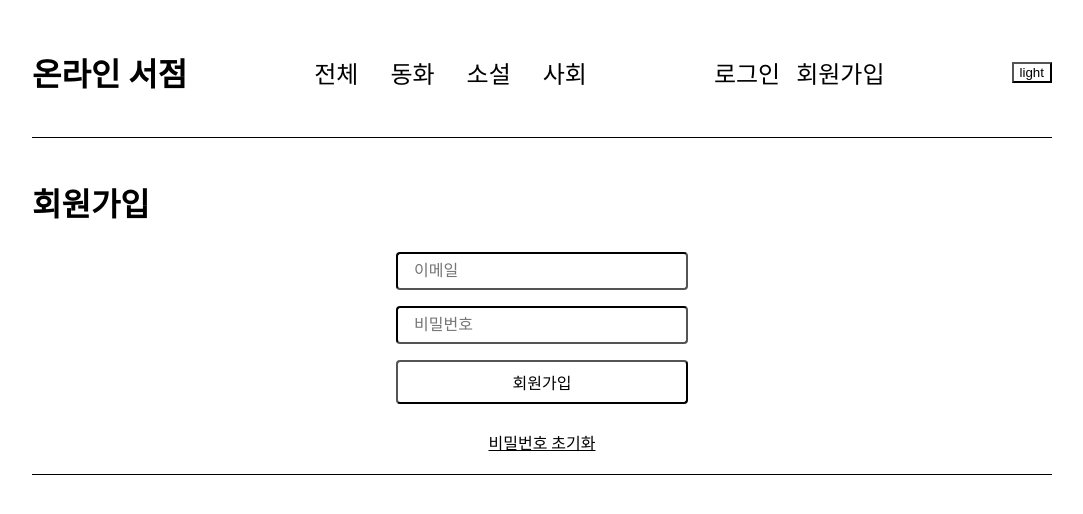
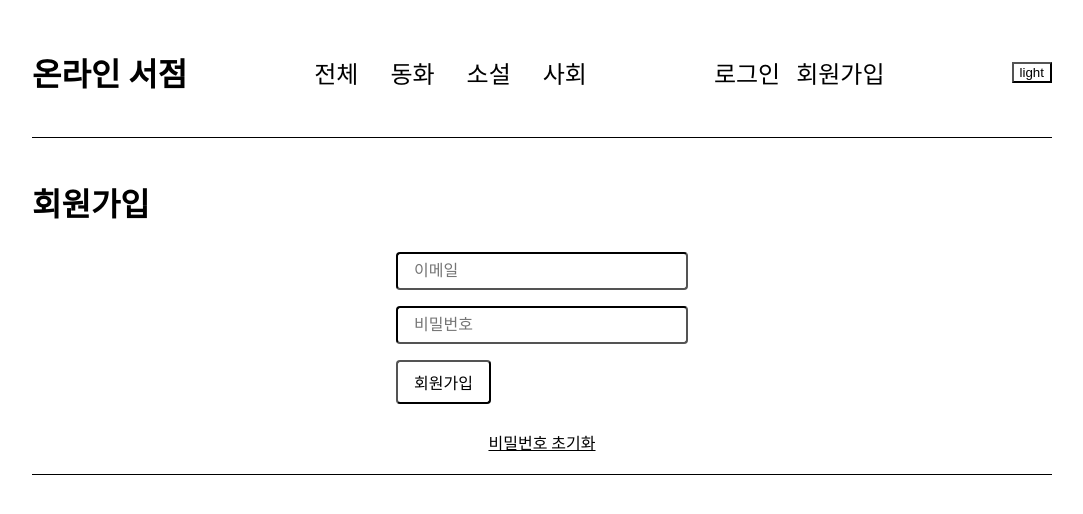
Before and after one commit to kimdev0206/project-3, a React (Create React App) app: page /users/sign-up in a window 1280 px wide. Shown: the top 514 px of the page, without its empty margins (98-1181 px from the left). Built offline with nearby package versions, Linux system fonts and the light colour scheme; no server answers.

Commit message:
fix: Button 컴포넌트. input → button 태그로 수정 자식 컴포넌트를 input 태그 value 에 넣을 수 없었음

```diff
--- a/src/components/common/Button.tsx
+++ b/src/components/common/Button.tsx
@@ -2,25 +2,27 @@ import React from "react";
 import styled from "styled-components";
 import { InputSize } from "../../styles/theme";
 
-const Style = styled.input<Props>`
+const Style = styled.button<Omit<Props, "children">>`
   font-size: ${({ theme, size }) => theme.input[size].fontSize};
-
   padding: ${({ theme, size }) => theme.input[size].padding};
-
   color: ${({ theme, state }) => theme.buttonState[state].primary};
   background-color: ${({ theme, state }) =>
     theme.buttonState[state].background};
-
   border-color: ${({ theme }) => theme.color.primary};
   border-radius: ${({ theme }) => theme.borderRadius.default};
+  cursor: pointer;
 `;
 
 interface Props extends React.ButtonHTMLAttributes<HTMLButtonElement> {
+  children: React.ReactNode;
   size: InputSize;
   state: string;
-  value: string;
 }
 
-export default function Button({ size, state, value, ...props }: Props) {
-  return <Style size={size} state={state} value={value} {...props} />;
+export default function Button({ children, size, state, ...props }: Props) {
+  return (
+    <Style size={size} state={state} {...props}>
+      {children}
+    </Style>
+  );
 }
--- a/src/components/common/Header.tsx
+++ b/src/components/common/Header.tsx
@@ -92,10 +92,10 @@ export default function Header() {
             <Button
               size="medium"
               state="normal"
-              value="로그아웃"
-              type="button"
               onClick={setLoggedOut}
-            />
+            >
+              로그아웃
+            </Button>
           </ul>
         ) : (
           <ul>
--- a/src/pages/LogIn.tsx
+++ b/src/pages/LogIn.tsx
@@ -60,7 +60,9 @@ export default function LogIn() {
           </fieldset>
 
           <fieldset>
-            <Button size="medium" state="normal" value="로그인" type="submit" />
+            <Button size="medium" state="normal" type="submit">
+              로그인
+            </Button>
           </fieldset>
 
           <div className="info">
--- a/src/pages/ResetPassword.tsx
+++ b/src/pages/ResetPassword.tsx
@@ -66,21 +66,15 @@ export default function ResetPassword() {
 
           {isRequested ? (
             <fieldset>
-              <Button
-                size="medium"
-                state="normal"
-                value="비밀번호 초기화"
-                type="submit"
-              />
+              <Button size="medium" state="normal" type="submit">
+                비밀번호 초기화
+              </Button>
             </fieldset>
           ) : (
             <fieldset>
-              <Button
-                size="medium"
-                state="normal"
-                value="초기화 요청"
-                type="submit"
-              />
+              <Button size="medium" state="normal" type="submit">
+                초기화 요청
+              </Button>
             </fieldset>
           )}
         </form>
--- a/src/pages/SignUp.tsx
+++ b/src/pages/SignUp.tsx
@@ -76,12 +76,9 @@ export default function SignUp() {
           </fieldset>
 
           <fieldset>
-            <Button
-              size="medium"
-              state="normal"
-              value="회원가입"
-              type="submit"
-            />
+            <Button size="medium" state="normal" type="submit">
+              회원가입
+            </Button>
           </fieldset>
 
           <div className="info">
```
Also changed, not shown: 1 other file (tests, documents, lock files or other folders).
